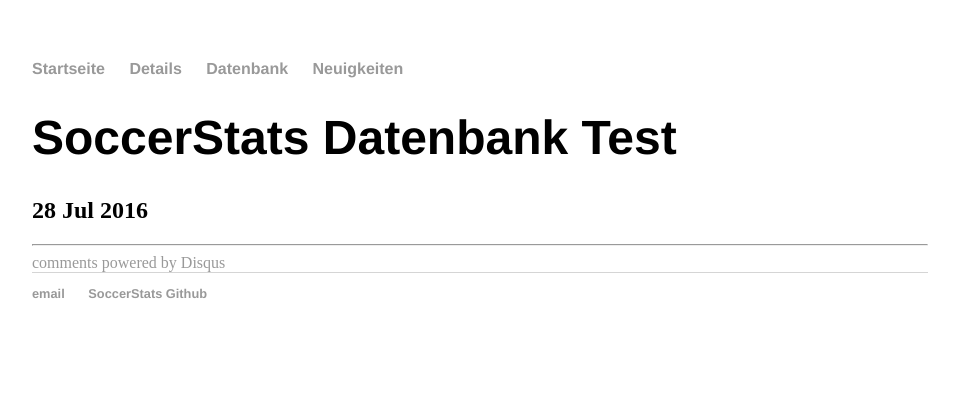
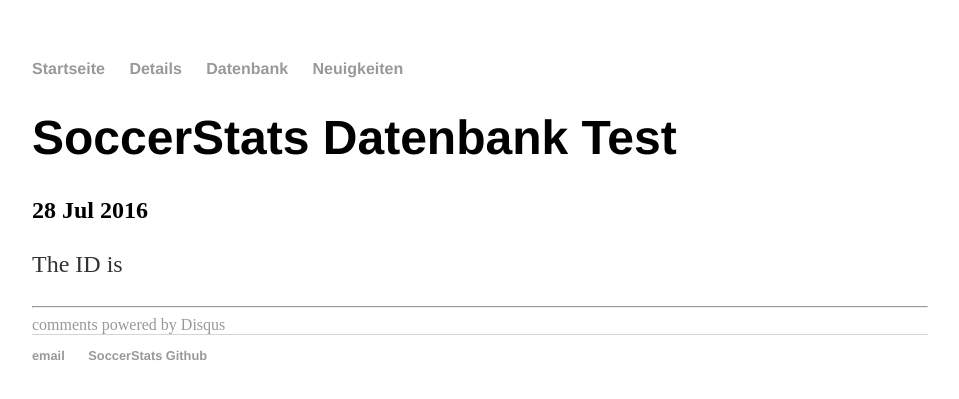
Before and after one commit to Thames1990/Thames1990.github.io, a Jekyll site: the page built from _posts/2016-07-28-database-test.md, in a window 1280 px wide. Shown: the top 399 px of the page, without its empty margins (160-1119 px from the left). Built offline with Jekyll 4.4.1, drawn with Linux system fonts in a browser that asks for light colours; nearby versions of some CDN libraries; comment, search, counter and statistics services are not loaded.

Commit message:
Update 2016-07-28-database-test.md

```diff
--- a/_posts/2016-07-28-database-test.md
+++ b/_posts/2016-07-28-database-test.md
@@ -6,11 +6,15 @@ date: 2016-07-28
 
 <script>
 	$.ajax({
-	  headers: ['X-Mashape-Key: 5CGnz2QM4GmshiIEb9jmizhrwEzAp1Kzby3jsney4KRPUEAFiJ', 'Accept: application/json'],
-	  url: 'https://sportsop-soccer-sports-open-data-v1.p.mashape.com/v1/leagues',
-	  dataType: 'json',
-	  type: 'GET',
+		headers: { X-Mashape-Key: 5CGnz2QM4GmshiIEb9jmizhrwEzAp1Kzby3jsney4KRPUEAFiJ', 'Accept: application/json' },
+		url: 'https://sportsop-soccer-sports-open-data-v1.p.mashape.com/v1/leagues',
+		dataType: 'json',
+		type: 'GET',
 	}).done(function(response) {
-	  console.log(response);
+		$('#test').append(response);
 	});
 </script>
+
+<div>
+	<p id="test">The ID is </p>
+</div>
```
